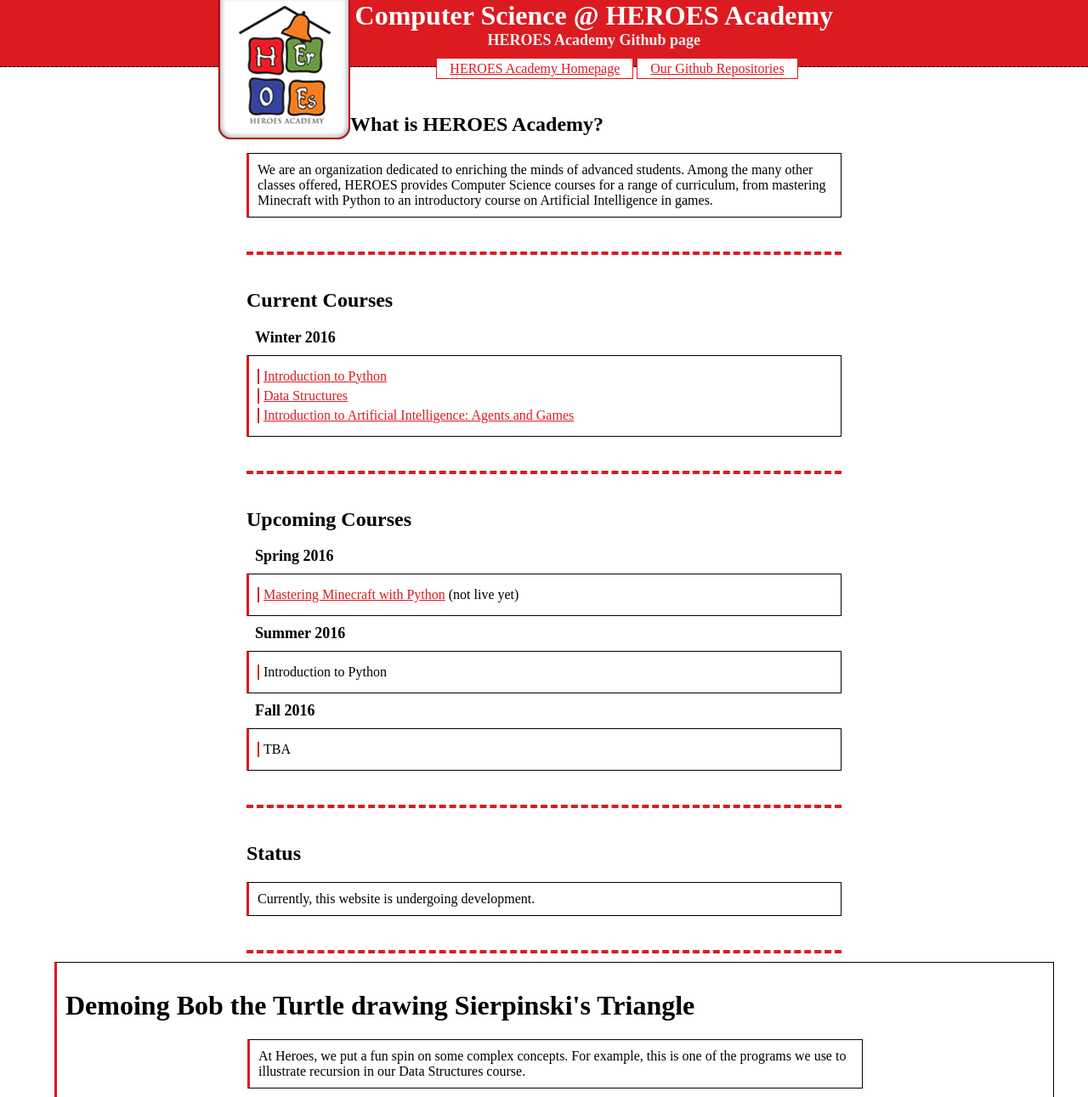
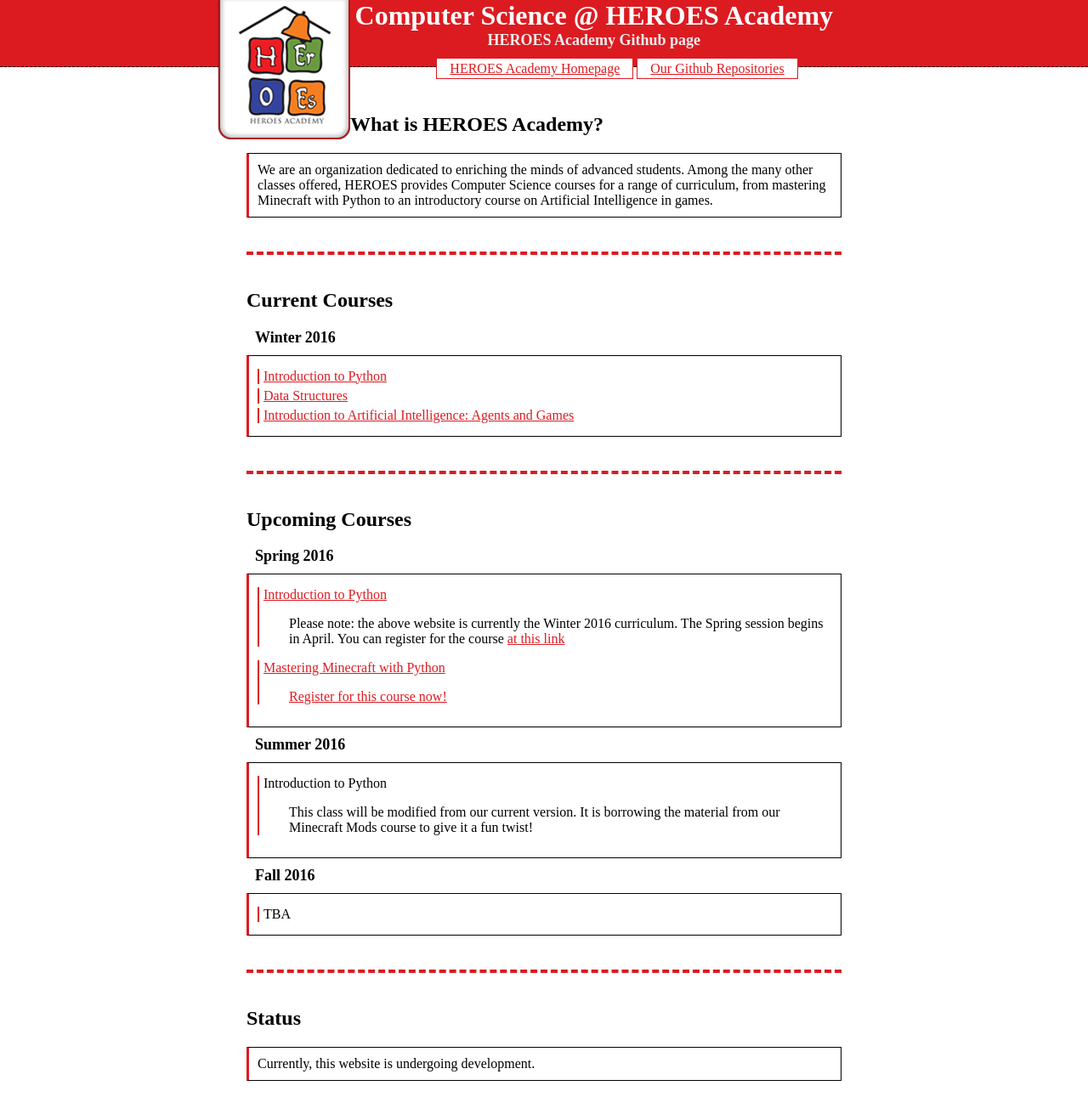
Before and after one commit to Heroes-Academy/heroes-academy.github.io, a Jekyll site: the page built from index.html, in a window 1280 px wide. Shown: the top 1291 px of the page at 85% size. Built offline with Jekyll 4.4.1, drawn with Linux system fonts in a browser that asks for light colours; the list of posts is cut into pages by our own code; grey boxes are pictures that could not be loaded.

Commit message:
updating main page

```diff
--- a/index.html
+++ b/index.html
@@ -27,11 +27,19 @@
 <h1>Upcoming Courses</h1>
 <h2>Spring 2016</h2>
 <ul class='infobox pane'>
-<li><a href='http://minecraft.cs.njgifted.org'>Mastering Minecraft with Python</a> (not live yet)</li>
+<li><a href='http://intro.cs.njgifted.org'>Introduction to Python</a>
+<p class='tab'> Please note: the above website is currently the Winter 2016 curriculum.
+The Spring session begins in April.
+You can register for the course <a href='http://www.njgifted.org/course-view?course=beginning-computer-programming-with-python'>at this link</a>
+</li>
+<li><a href='http://minecraft.cs.njgifted.org'>Mastering Minecraft with Python</a>
+<p class='tab'><a href='http://www.njgifted.org/course-view?course=intermediate-computer-programming-with-python'>Register for this course now!</a></p>
+</li>
 </ul>
 <h2> Summer 2016 </h2>
 <ul class='infobox pane'>
-<li>Introduction to Python</li>
+<li>Introduction to Python
+<p class='tab'>This class will be modified from our current version.  It is borrowing the material from our Minecraft Mods course to give it a fun twist!</p></li>
 </ul>
 <h2> Fall 2016 </h2>
 <ul class='infobox pane'>
--- a/static/default.css
+++ b/static/default.css
@@ -117,6 +117,11 @@
   width: 100%;
 }
 
+.tab {
+  margin-left: 30px;
+}
+
+
 ul.pane {
     list-style-type: none;
 }
```
Also changed, not shown: _layouts/default.html (+12 -0 lines).
